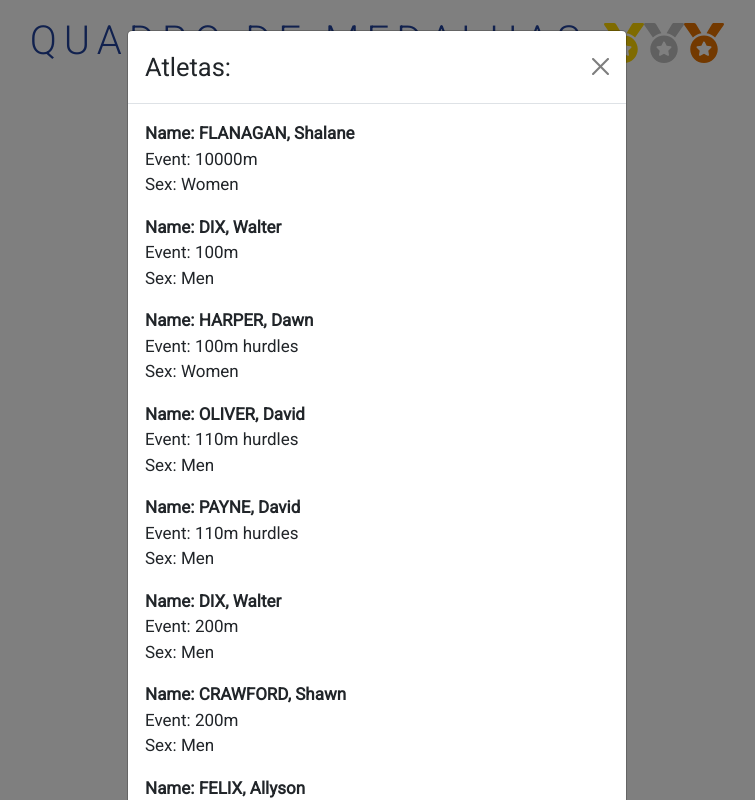
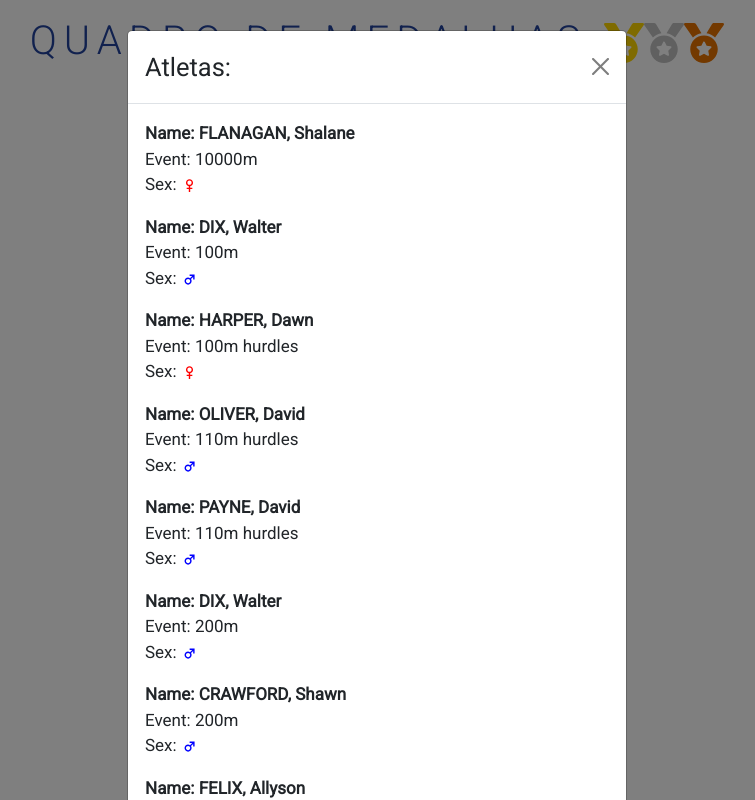
Before and after one commit to Marcuspo/test-btime, a React (Create React App) app: page / in a window 1280 px wide. Both pictures are taken after a click on the button "USA". Shown: the top 800 px of the page, without its empty margins (263-1018 px from the left). Built offline with nearby package versions, Linux system fonts and the light colour scheme.

Commit message:
update with icons in sex modal

```diff
--- a/src/components/Body/Body.js
+++ b/src/components/Body/Body.js
@@ -1,4 +1,6 @@
 import { Table, Th, Tr, Td, Busca } from "./styles"
+
+import { CgGenderFemale, CgGenderMale } from "react-icons/cg"
 
 import { medalists } from "../api/medalists"
 import { useEffect, useState } from "react"
@@ -101,7 +103,14 @@ function Body() {
                       <strong>Name: {name.name} </strong>
                       <p>
                         Event: {name.event}
-                        <p>Sex: {name.sex}</p>
+                        <p>
+                          Sex:{" "}
+                          {name.sex === "Women" ? (
+                            <CgGenderFemale style={{ color: "red" }} />
+                          ) : (
+                            <CgGenderMale style={{ color: "blue" }} />
+                          )}
+                        </p>
                       </p>
                     </p>
                   )
```
